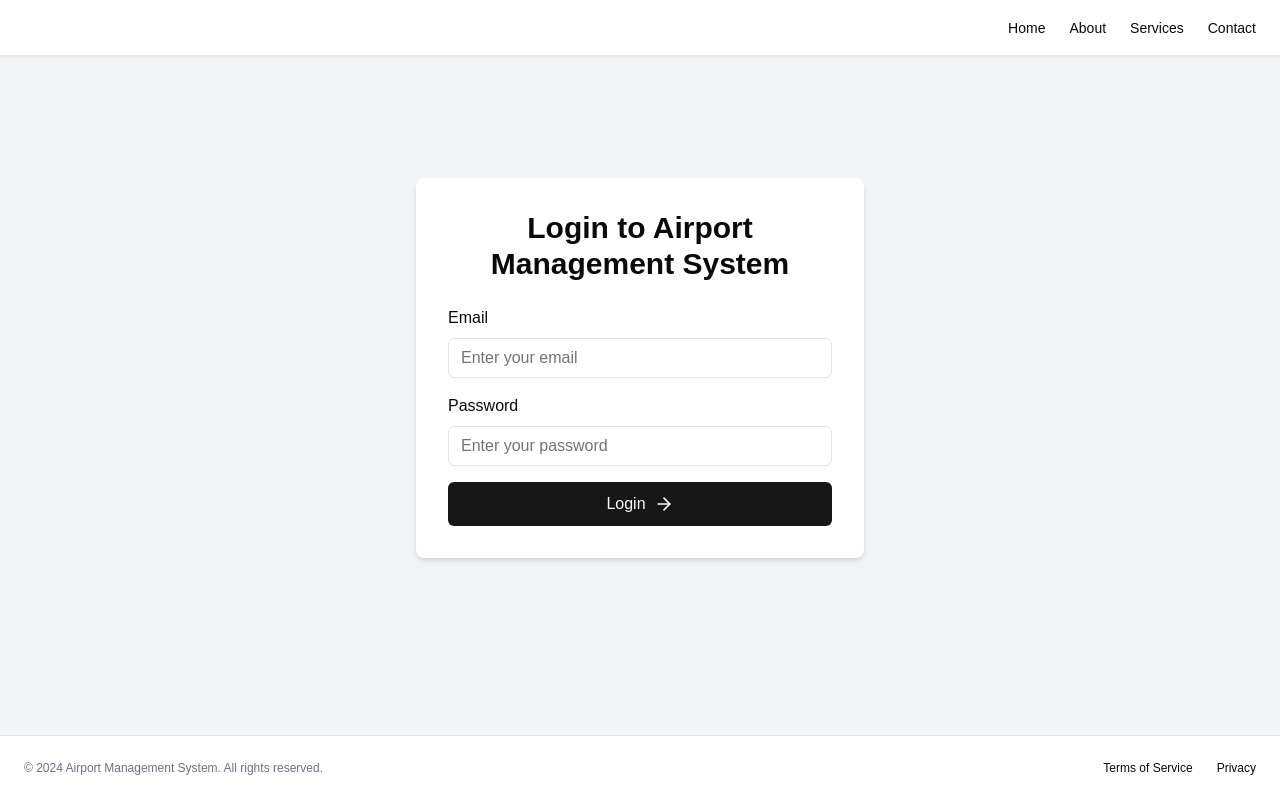
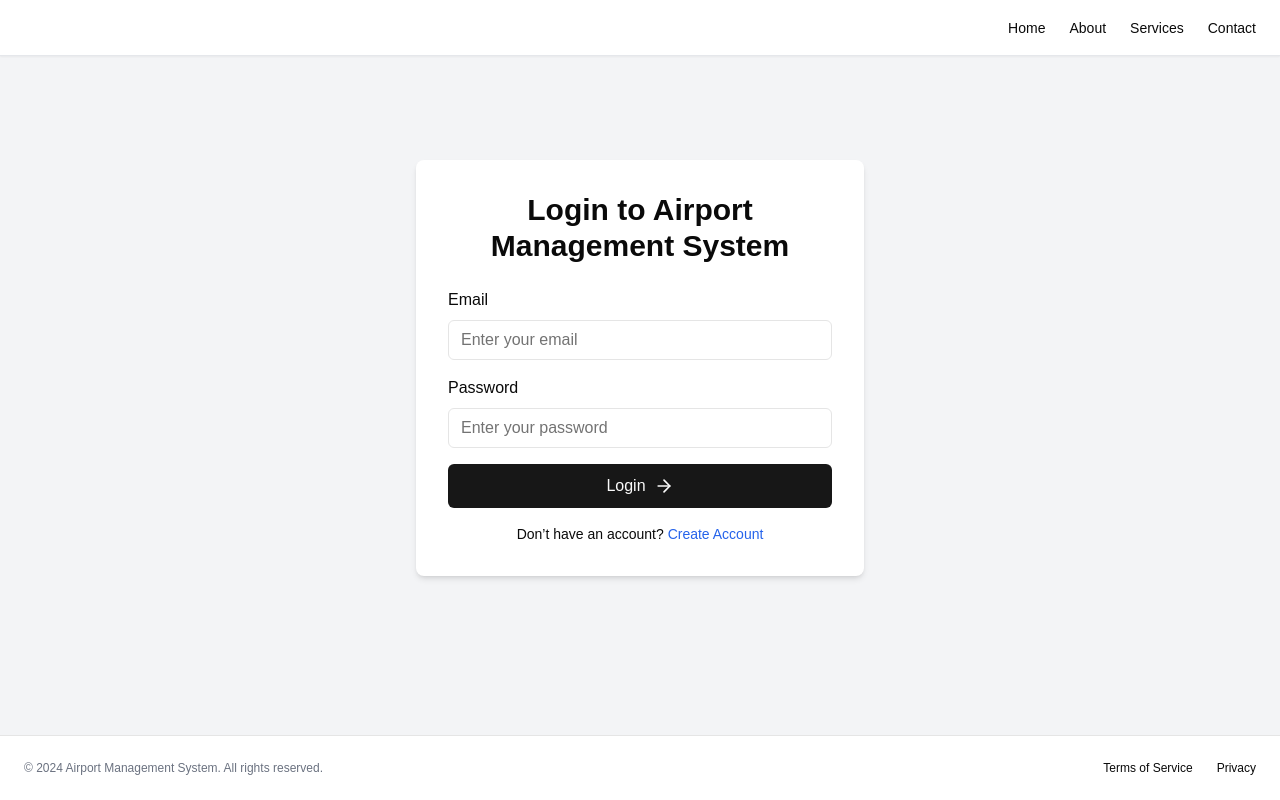
Before and after one commit to harshav2/Airport-Management-System, a Next.js app: page /login in a window 1280 px wide. Built offline with nearby package versions, Linux system fonts and the light colour scheme.

Commit message:
login->register

```diff
--- a/app/login/page.js
+++ b/app/login/page.js
@@ -5,6 +5,7 @@ import { useRouter } from "next/navigation";
 import { ArrowRight } from "lucide-react";
 import Navbar from "../components/navbar";
 import Footer from "../components/footer";
+import Link from "next/link"; // Import Link for redirection
 
 export default function LoginPage() {
   const [email, setEmail] = useState("");
@@ -52,10 +53,7 @@ export default function LoginPage() {
           {error && <p className="text-red-500 text-sm mb-4">{error}</p>}
           <form onSubmit={handleSubmit} className="space-y-4">
             <div className="space-y-2">
-              <label
-                htmlFor="email"
-                className="text-sm sm:text-base font-medium leading-none"
-              >
+              <label htmlFor="email" className="text-sm sm:text-base font-medium leading-none">
                 Email
               </label>
               <input
@@ -69,10 +67,7 @@ export default function LoginPage() {
               />
             </div>
             <div className="space-y-2">
-              <label
-                htmlFor="password"
-                className="text-sm sm:text-base font-medium leading-none"
-              >
+              <label htmlFor="password" className="text-sm sm:text-base font-medium leading-none">
                 Password
               </label>
               <input
@@ -93,6 +88,12 @@ export default function LoginPage() {
               <ArrowRight className="ml-2 h-4 w-4 sm:h-5 sm:w-5" />
             </button>
           </form>
+          <p className="mt-4 text-center text-sm">
+            Don’t have an account?{" "}
+            <Link href="/register" className="text-blue-600 hover:underline">
+              Create Account
+            </Link>
+          </p>
         </div>
       </main>
       <Footer />
```
